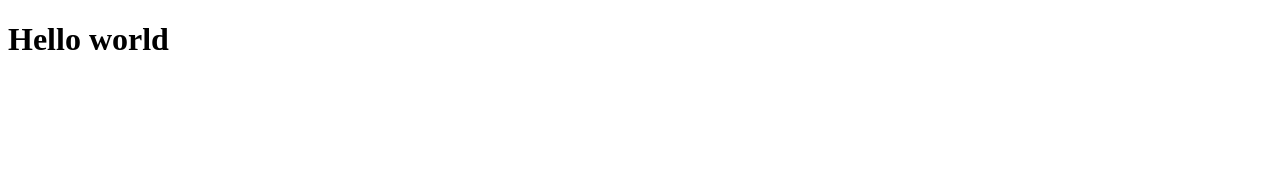
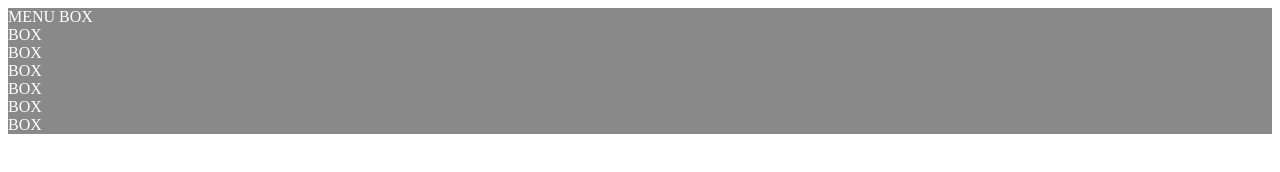
Before and after one commit to domaradzki/task-frontend, a website: page src/index.html in a window 1280 px wide. Drawn offline with nearby package versions, Linux system fonts and the light colour scheme; files that its build step writes are made by us from their sources.

Commit message:
added structure of html file

```diff
--- a/gulpfile.js
+++ b/gulpfile.js
@@ -41,6 +41,7 @@ function watch(){
         }
     });
     gulp.watch(paths.styles.src, style)
+    gulp.watch("src/css/*.css", reload);
     gulp.watch("src/*.html", reload);
 }
 
--- a/src/index.html
+++ b/src/index.html
@@ -4,11 +4,25 @@
     <meta charset="UTF-8">
     <meta name="viewport" content="width=device-width, initial-scale=1.0">
     <meta http-equiv="X-UA-Compatible" content="ie=edge">
-    <link rel="stylesheet" href="style.css" />
-    <title>Document</title>
+    <link rel="stylesheet" href="./css/style.css" />
+    <title>Frontend html file</title>
 </head>
 <body>
-    <h1>Hello world</h1>
+    <header class="box box menu">MENU BOX</header>
+    <main>
+        <div class="box top">
+            BOX
+        </div>
+        <div class="box top__middle">
+            BOX
+        </div>
+        <div class="container">
+            <div class="box box__left">BOX</div>
+            <div class="box box__middle">BOX</div>
+            <div class="box box__middle">BOX</div>
+            <div class="box box__bottom">BOX</div>
+        </div>
+    </main>
 
 </body>
 </html>
--- a/src/scss/style.scss
+++ b/src/scss/style.scss
@@ -1,6 +1,7 @@
 * {
   box-sizing: border-box;
 }
-h1 {
-    font-size: 2rem;
+.box {
+    background: #898989;
+    color:#fff;
 }
```
Also changed, not shown: src/css/style.css.
